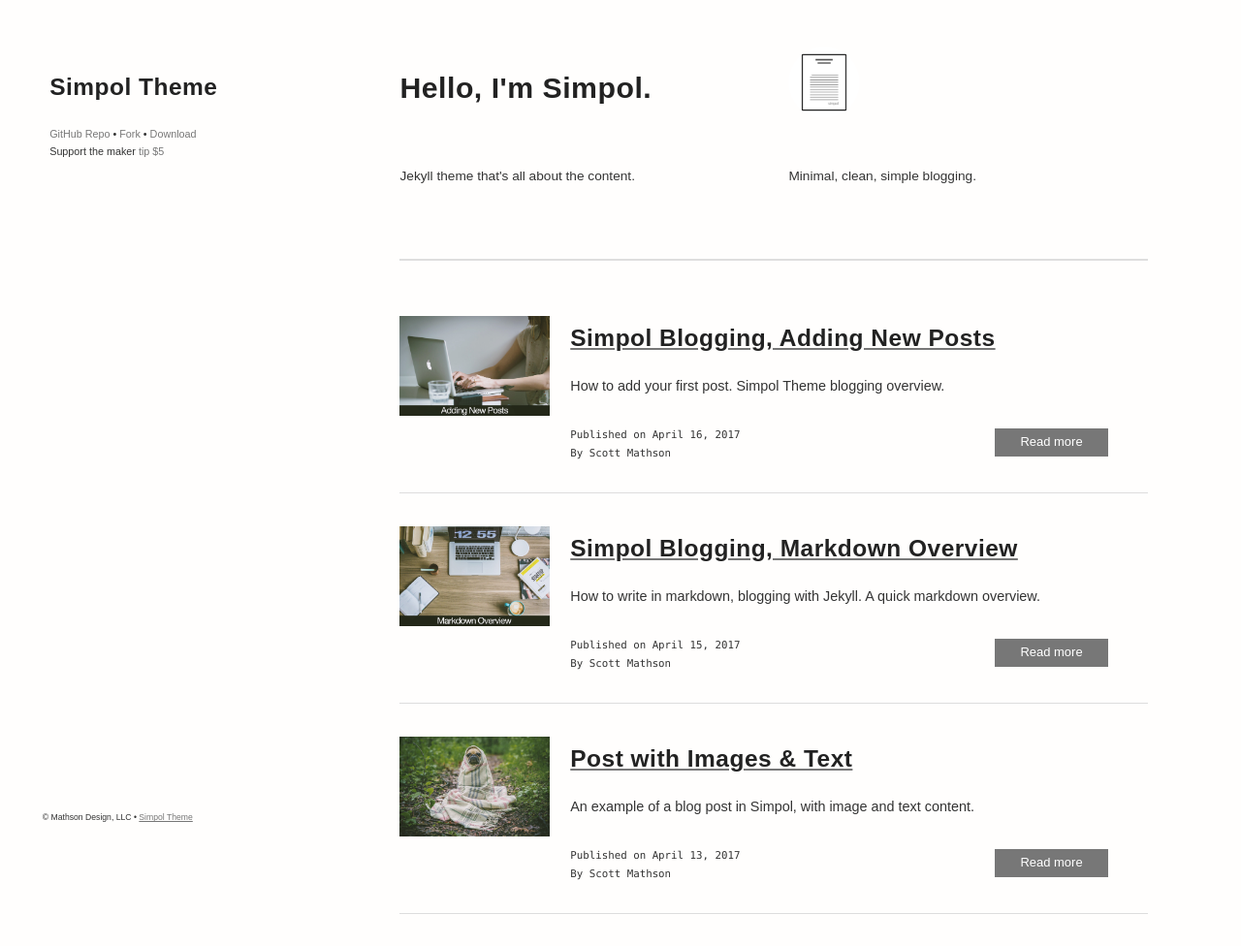
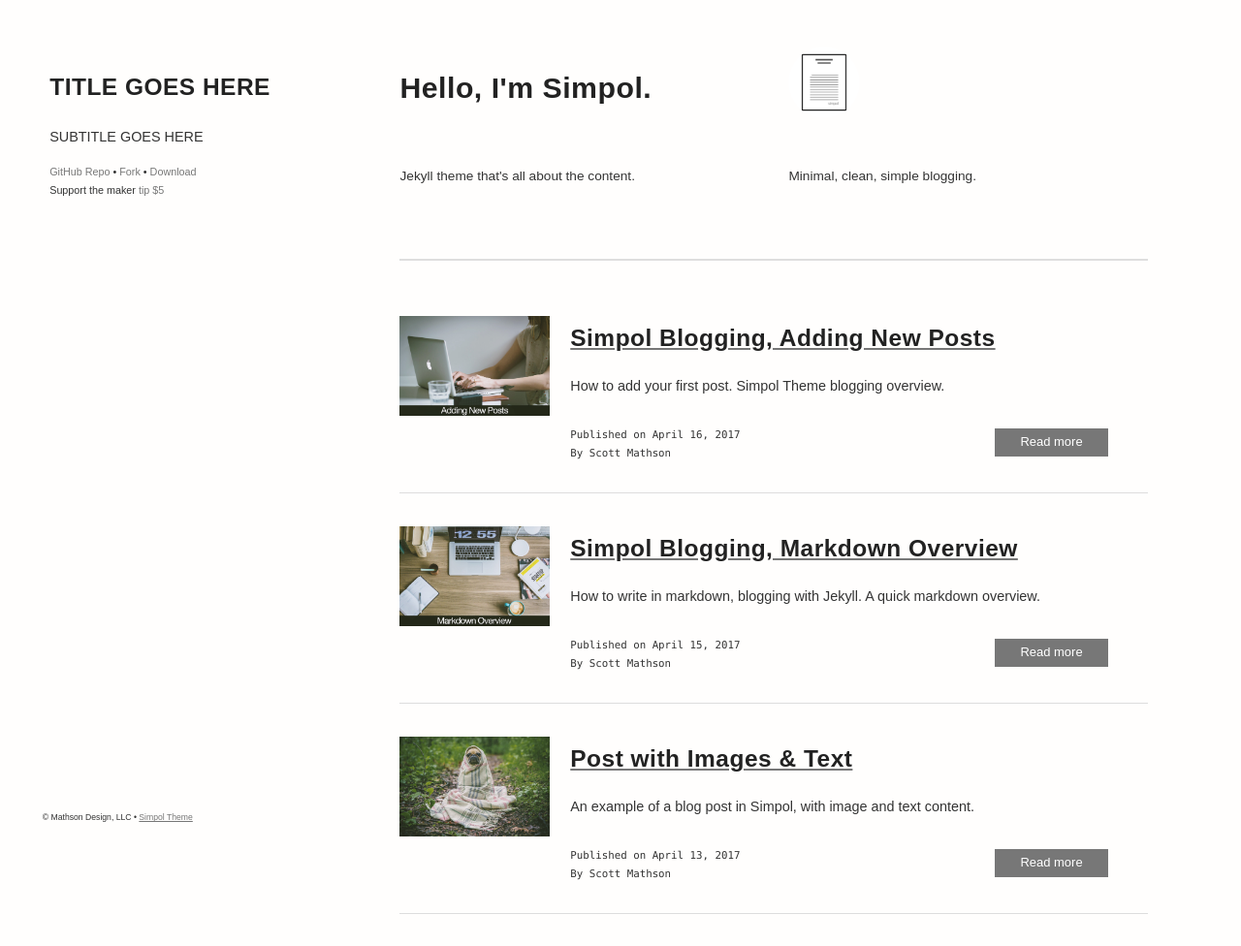
Before and after one commit to sunilkumarc/simpol-theme-jekyll, a Jekyll site: the page built from index.html, in a window 1280 px wide. Shown: the whole page at 97% size. Built offline with Jekyll 4.4.1, drawn with Linux system fonts in a browser that asks for light colours; the list of posts is cut into pages by our own code; the repository's description, which GitHub fills in, is left out.

Commit message:
wrote a lot on the readme file, optimized the config and index for easy setup for users, etc

```diff
--- a/_config.yml
+++ b/_config.yml
@@ -1,20 +1,25 @@
 # Site settings
-title: Simpol Theme
-subtitle: #enter tagline in the quotation marks, deleting this note "..."
-description: #enter description in the quotation marks, deleting this note "..."
+  # Note: after inputting your content into the "" you may need to stop and restart jekyll server for changes to take effect.
+
+title: "TITLE GOES HERE"
+subtitle: "SUBTITLE GOES HERE"
+description: "DESCRIPTION GOES HERE"
 baseurl: ""
 
 # Index settings
-greeting: #enter greeting in the quotation marks, deleting this note ""
+greeting: #deletme "GREETING GOES HERE"
+subgreetingone: #deletme "SUBGREETING GOES HERE"
+subgreetingtwo: #deletme "SUBGREETING GOES HERE"
 
 google_tracking_id: # ENTER GOOGLE ID Here, Starts with "UA"
 
 # Build settings
+gems: [jekyll-paginate, jekyll-feed]
+
+theme: simpol-jekyll-theme
+
 markdown: kramdown
 highlighter: rouge
 permalink: pretty
 paginate: 12
 exclude: ["package.json","README.md"]
-
-gems: [jekyll-paginate, jekyll-feed]
-theme: simpol-jekyll-theme
--- a/_includes/nav.html
+++ b/_includes/nav.html
@@ -1,8 +1,10 @@
 <nav>
 	<a href="{{ site.baseurl }}/">
-		<h1>{{ site.title | default: site.github.repository_name }}</h1>
+		<h1>{% if site.title %}{{ site.title }}{% else %}{{ site.title | default: site.github.repository_name }}{% endif %}
+		</h1>
 	</a>
-	<p>{{ site.subtitle | default: site.github.project_tagline }}</p>
+	<p>{% if site.subtitle %}{{ site.subtitle }}{% else %}{{ site.subtitle | default: site.github.project_tagline }}{% endif %}
+	</p>
 	<p class="smaller mobile-hide">
 		<a href="{{ site.github.repository_url }}#readme">GitHub Repo</a>
 		&bull;
--- a/index.html
+++ b/index.html
@@ -6,7 +6,8 @@ layout: default
 	<div class="inner-wrapper" id="mini-about">
 		<div class="top-headline-photo">
 			<div class="sm-1-col md-2-col lg-2-col pull-left">
-				<h1>Hello, I'm Simpol.</h1>
+				<h1>{% if site.greeting %}{{ site.greeting }}{% else %}{{ "Hello, I'm Simpol." }}{% endif %}
+				</h1>
 			</div><!-- end .sm-1-col lg-2-col pull-left -->
 			<div class="sm-1-col md-2-col lg-2-col pull-right small-mobile-hide">
 				<img src="{{ site.baseurl }}/img/simpol-logo-x800.jpg" alt="Simpol Theme">
@@ -14,10 +15,12 @@ layout: default
 		</div><!-- end .top-headline-photo -->
 
 		<div class="sm-1-col md-2-col lg-2-col pull-left">
-			<p>Jekyll theme that's all about the content.</p>
+			<p>{% if site.subgreetingone %}{{ site.subgreetingone }}{% else %}{{ "Jekyll theme that's all about the content." }}{% endif %}
+			</p>
 		</div><!-- end .sm-1-col lg-2-col pull-left -->
 		<div class="sm-1-col md-2-col lg-2-col pull-right">
-			<p>Minimal, clean, simple blogging.</p>
+			<p>{% if site.subgreetingone %}{{ site.subgreetingone }}{% else %}{{ "Minimal, clean, simple blogging." }}{% endif %}
+			</p>
 		</div><!-- end. sm-1-col lg-2-col pull-right -->
 	</div><!-- end .inner-wrapper #mini-about -->
 
@@ -56,7 +59,6 @@ layout: default
 		</div><!-- end .post-preview -->
 		{% endfor %}
 
-		<!-- Pager -->
 		{% if paginator.total_pages > 1 %}
 		<div class="pager">
 	    {% if paginator.previous_page %}
```
Also changed, not shown: README.md.
